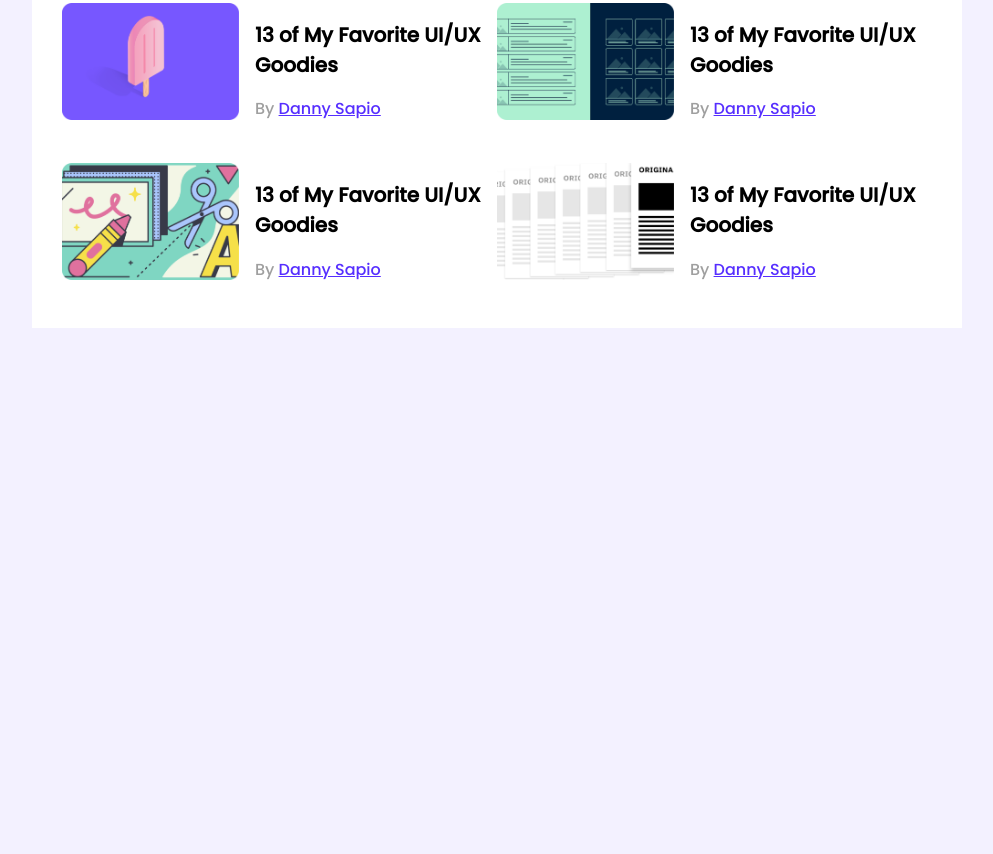
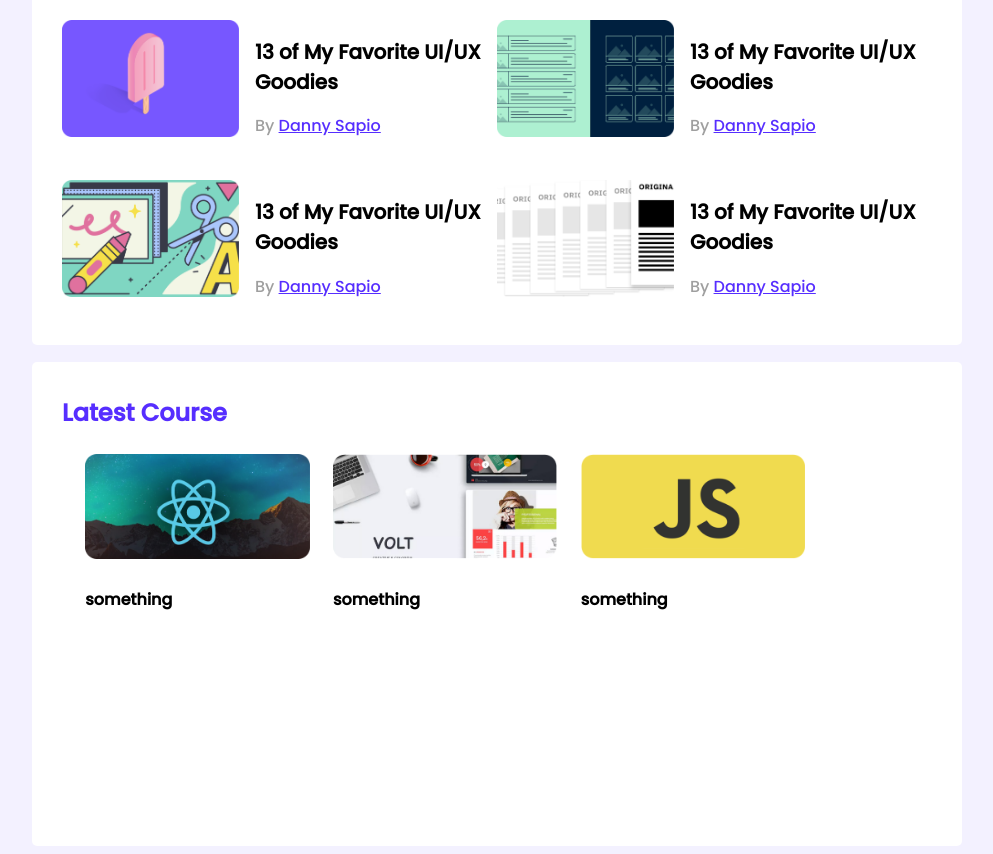
Before and after one commit to mirzawajihali/players-blog, a plain HTML site: page index.html in a window 1280 px wide. Shown: the part 391-1245 px from the top of the page, without its empty margins (143-1136 px from the left). Before the commit the page ends 800 px from the top, so only its background shows below. Drawn offline with Linux system fonts and the light colour scheme.

Commit message:
almost finished

```diff
--- a/index.html
+++ b/index.html
@@ -143,6 +143,38 @@
                 </article>
             </div>
         </section>
+
+        <!-- Latest course -->
+        <section class="container">
+            <h3 class="section-title">Latest Course</h3>
+            <div class="parent-course">
+                <div class="top-course">
+                    <div class="course-photo">
+                        <img src="images/courses/course-1.png" alt="">
+                    </div>
+                    <div class="course-title">
+                        <h4>something</h4>
+                    </div>
+                </div>
+                <div class="top-course">
+                    <div class="course-photo">
+                        <img src="images/courses/course-2.png" alt="">
+                    </div>
+                    <div class="course-title">
+                        <h4>something</h4>
+                    </div>
+                </div>
+                <div class="top-course">
+                    <div class="course-photo">
+                        <img src="images/courses/course-3.png" alt="">
+                    </div>
+                    <div class="course-title">
+                        <h4>something</h4>
+                    </div>
+                </div>
+            </div>
+        </section>
+
     </main>
 </body>
 
--- a/styles/style.css
+++ b/styles/style.css
@@ -3,7 +3,8 @@
 body {font-family: 'Poppins', sans-serif;
     background: #F3F1FF;}
 main {display: flex;
-        justify-content: center;}
+        flex-direction: column;
+        align-items: center;}
 
 .top-players {display: grid;
     grid-template-columns: repeat(3, 1fr);
@@ -13,7 +14,9 @@ main {display: flex;
     }
 .container {width: 870px;
             background-color: #ffffff;
-            padding: 30px;}
+            padding: 30px;
+        margin-top: 17px;
+    border-radius: 5px;}
 
 .section-title {font-size: 24px;
             color: #562EFF;
@@ -40,7 +43,7 @@ blog starts here
             grid-row-gap: 26px;}
 
 .blogs {display: flex;
-        }
+        flex-direction: row;}
 
 .blogs .thumbnail img {width: 177px;
                  height: 117px;}
@@ -54,3 +57,18 @@ blog starts here
             color: #9F9F9F;}
 
 .author a {color: #562EFF;}
+
+
+/*-----------------
+latest course sec
+------------------*/
+
+.parent-course {display: flex;
+    width: 870px;
+height: 362px;
+}
+
+.course-photo img {width: 224.38px;
+    height: 105.51px;}
+
+.top-course {margin-left: 23.31px;}
```
